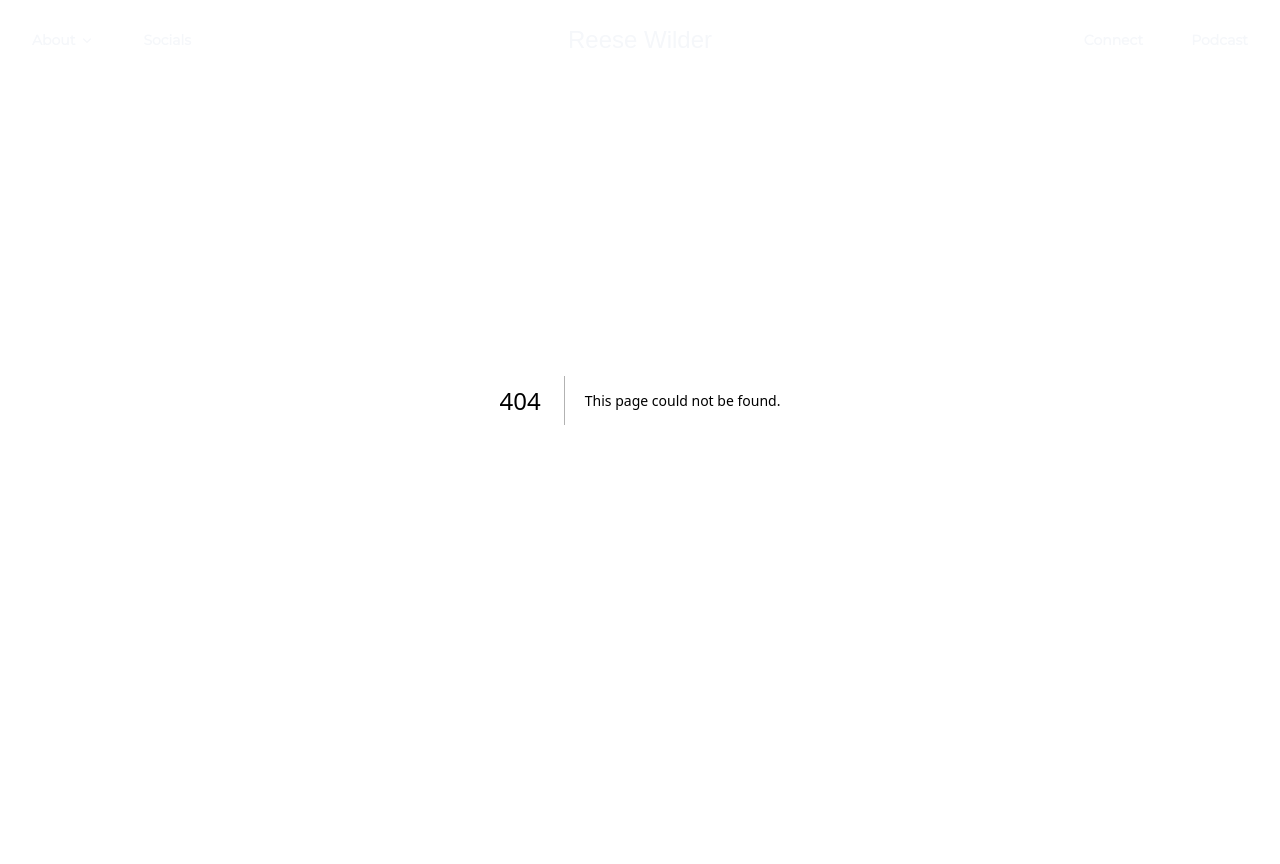
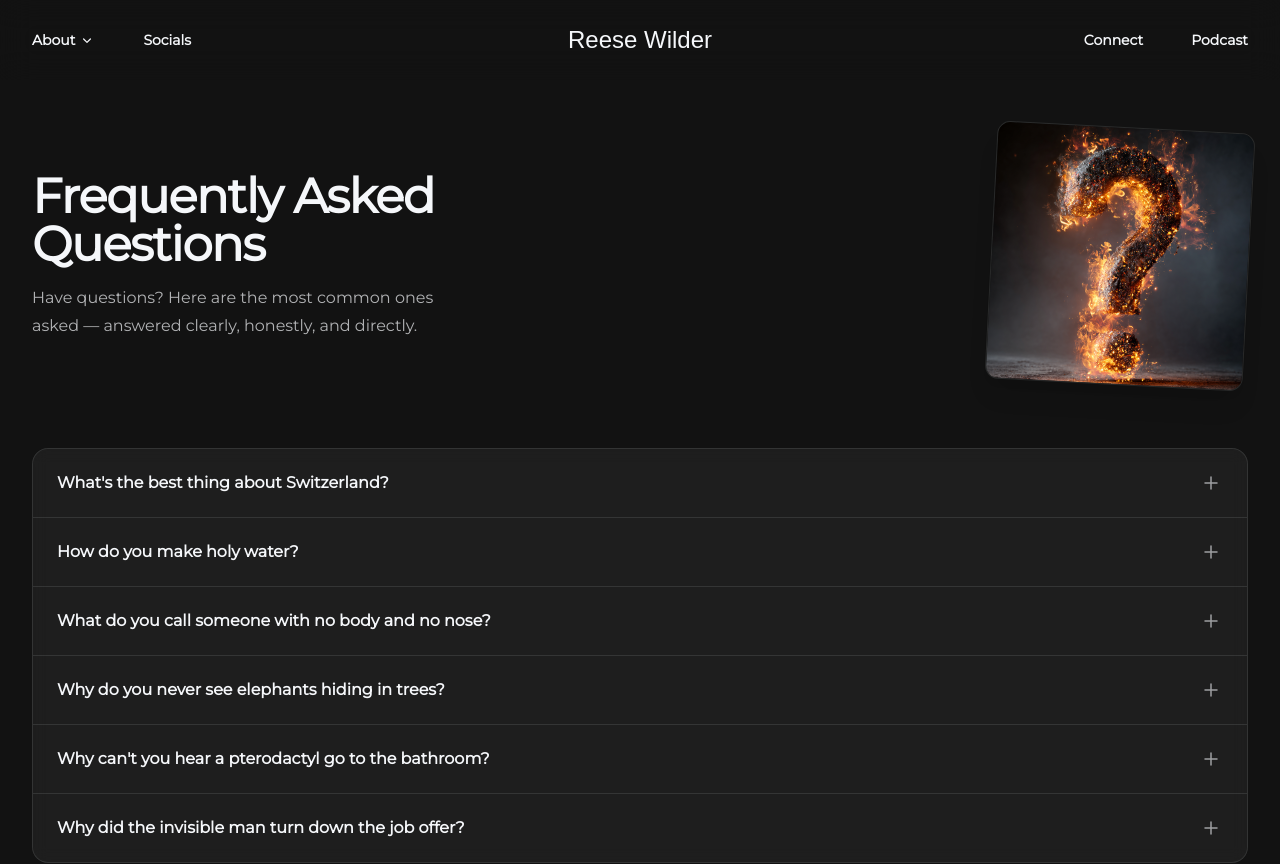
Before and after one commit to HammontreeWebDev/reese_wilder_personal_website, a Next.js app: page /about/faq in a window 1280 px wide. Before the commit this address had no page. Shown: the top 864 px of the page. Built offline with nearby package versions, Linux system fonts and the light colour scheme; a web font is replaced by a local one.

Commit message:
added FAQ section and styled

```diff
--- /dev/null
+++ b/app/about/faq/page.js
@@ -0,0 +1,10 @@
+import FAQSection from "@/app/ui/page_specific_components/about/FAQSection";
+
+export default function FAQ() {
+    return (
+        <>
+            <FAQSection />
+        </>
+
+    );
+}
--- /dev/null
+++ b/app/ui/page_specific_components/about/FAQSection.jsx
@@ -0,0 +1,105 @@
+import { Disclosure, DisclosureButton, DisclosurePanel } from '@headlessui/react'
+import { MinusSmallIcon, PlusSmallIcon } from '@heroicons/react/24/outline'
+
+const faqs = [
+  {
+    question: "What's the best thing about Switzerland?",
+    answer:
+      "I don't know, but the flag is a big plus. Lorem ipsum dolor sit amet consectetur adipisicing elit.",
+  },
+  {
+    question: 'How do you make holy water?',
+    answer:
+      'You boil the hell out of it. Lorem ipsum dolor sit amet consectetur adipisicing elit.',
+  },
+  {
+    question: 'What do you call someone with no body and no nose?',
+    answer:
+      'Nobody knows.',
+  },
+  {
+    question: 'Why do you never see elephants hiding in trees?',
+    answer:
+      "Because they're so good at it.",
+  },
+  {
+    question: "Why can't you hear a pterodactyl go to the bathroom?",
+    answer:
+      'Because the pee is silent.',
+  },
+  {
+    question: 'Why did the invisible man turn down the job offer?',
+    answer:
+      "He couldn't see himself doing it.",
+  },
+]
+
+export default function FAQSection() {
+  return (
+    <section className="bg-[var(--matte-black)] text-[var(--steel-white)] pt-32 pb-32">
+      <div className="mx-auto max-w-7xl px-6 lg:px-8">
+
+        {/* Header + Image */}
+        <div className="grid lg:grid-cols-2 gap-12 items-center">
+
+          {/* Left Column: Title + Intro */}
+          <div>
+            <h2 className="text-4xl font-semibold tracking-tight sm:text-5xl">
+              Frequently Asked Questions
+            </h2>
+            <p className="mt-4 text-[var(--steel-white)]/70 text-base/7 max-w-md">
+              Have questions? Here are the most common ones asked — answered clearly, honestly, and directly.
+            </p>
+          </div>
+
+          {/* Right Column: The fire question image */}
+          <div className="flex justify-center lg:justify-end">
+            <img
+              src="/img/about/question.png"
+              alt="Burning question mark"
+              className="w-64 h-64 object-cover rounded-xl shadow-xl shadow-[var(--steel-white)]/10
+              ring-1 ring-[var(--steel-white)]/10 transform rotate-3 hover:rotate-0 transition-all duration-300"
+            />
+          </div>
+
+        </div>
+
+        {/* FAQ List */}
+        <dl className="mt-16 divide-y divide-[var(--steel-white)]/10 border border-[var(--steel-white)]/10 rounded-2xl bg-white/5 backdrop-blur-sm">
+          {faqs.map((faq) => (
+            <Disclosure
+              key={faq.question}
+              as="div"
+              className="px-6 py-5 hover:bg-white/10 transition-colors duration-200 first:rounded-t-2xl last:rounded-b-2xl"
+            >
+              <dt>
+                <DisclosureButton className="group flex w-full items-start justify-between text-left">
+                  <span className="text-base/7 font-semibold text-[var(--steel-white)]">
+                    {faq.question}
+                  </span>
+                  <span className="ml-6 flex h-7 items-center">
+                    <PlusSmallIcon
+                      aria-hidden="true"
+                      className="size-6 text-[var(--steel-white)]/60 group-data-open:hidden"
+                    />
+                    <MinusSmallIcon
+                      aria-hidden="true"
+                      className="size-6 text-[var(--steel-white)]/60 group-not-data-open:hidden"
+                    />
+                  </span>
+                </DisclosureButton>
+              </dt>
+
+              <DisclosurePanel as="dd" className="mt-2 pr-12">
+                <p className="text-base/7 text-[var(--steel-white)]/70">
+                  {faq.answer}
+                </p>
+              </DisclosurePanel>
+            </Disclosure>
+          ))}
+        </dl>
+
+      </div>
+    </section>
+  )
+}
```
Also changed, not shown: public/img/about/question.png (added).
